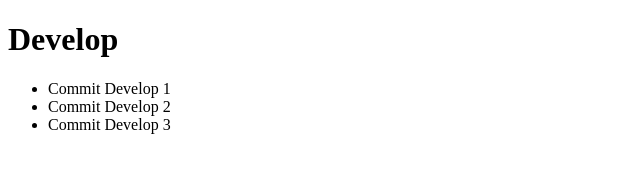
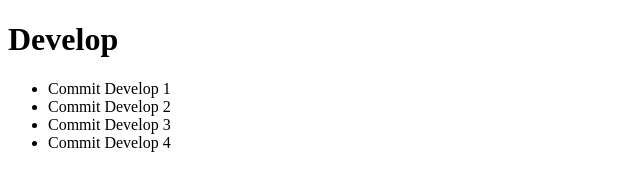
Before and after one commit to Sergio-Espadas/Practica_SergioEspadas, a plain HTML site: page index.html in a window 1280 px wide. Shown: the whole page, without its empty margins (0-640 px from the left). Drawn offline with Linux system fonts and the light colour scheme.

Commit message:
Commit Develop 4

```diff
--- a/index.html
+++ b/index.html
@@ -11,6 +11,7 @@
         <li>Commit Develop 1</li>
         <li>Commit Develop 2</li>
         <li>Commit Develop 3</li>
+        <li>Commit Develop 4</li>
     </ul>
 </body>
 </html>
```
